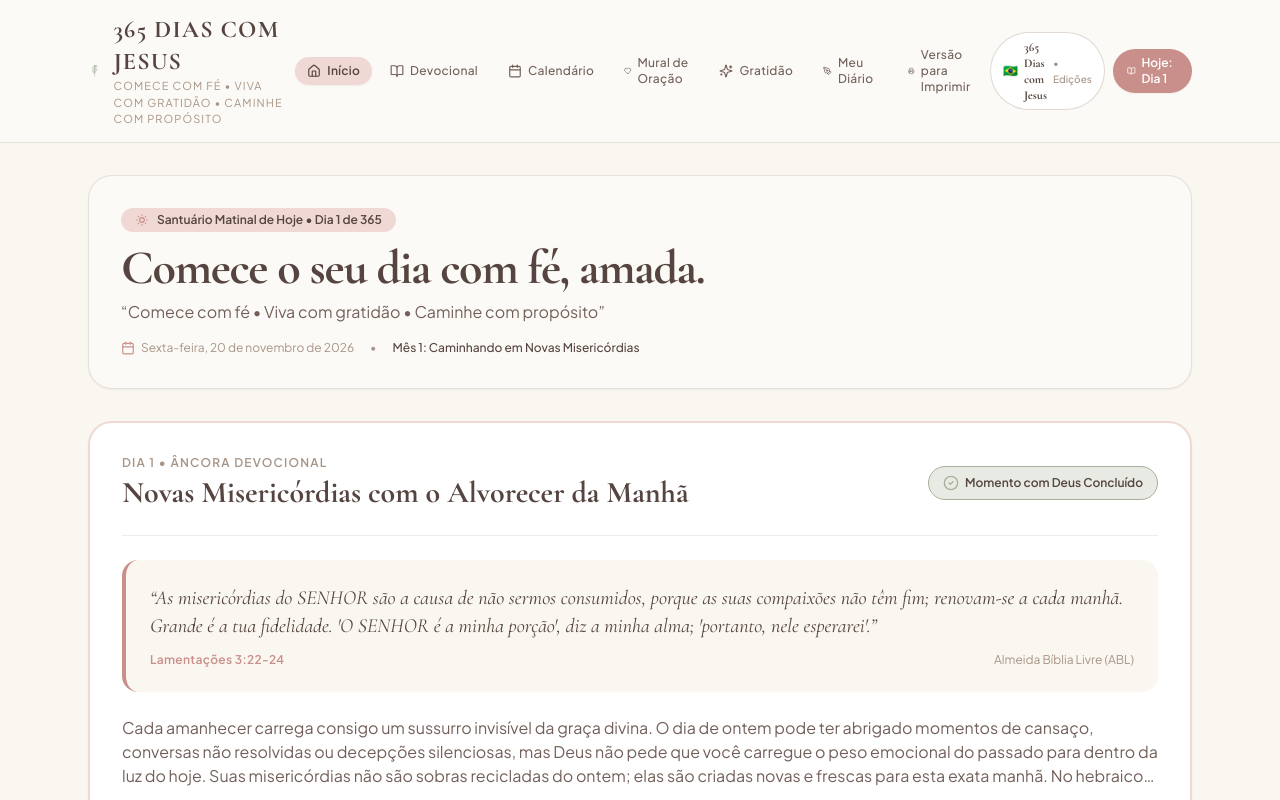
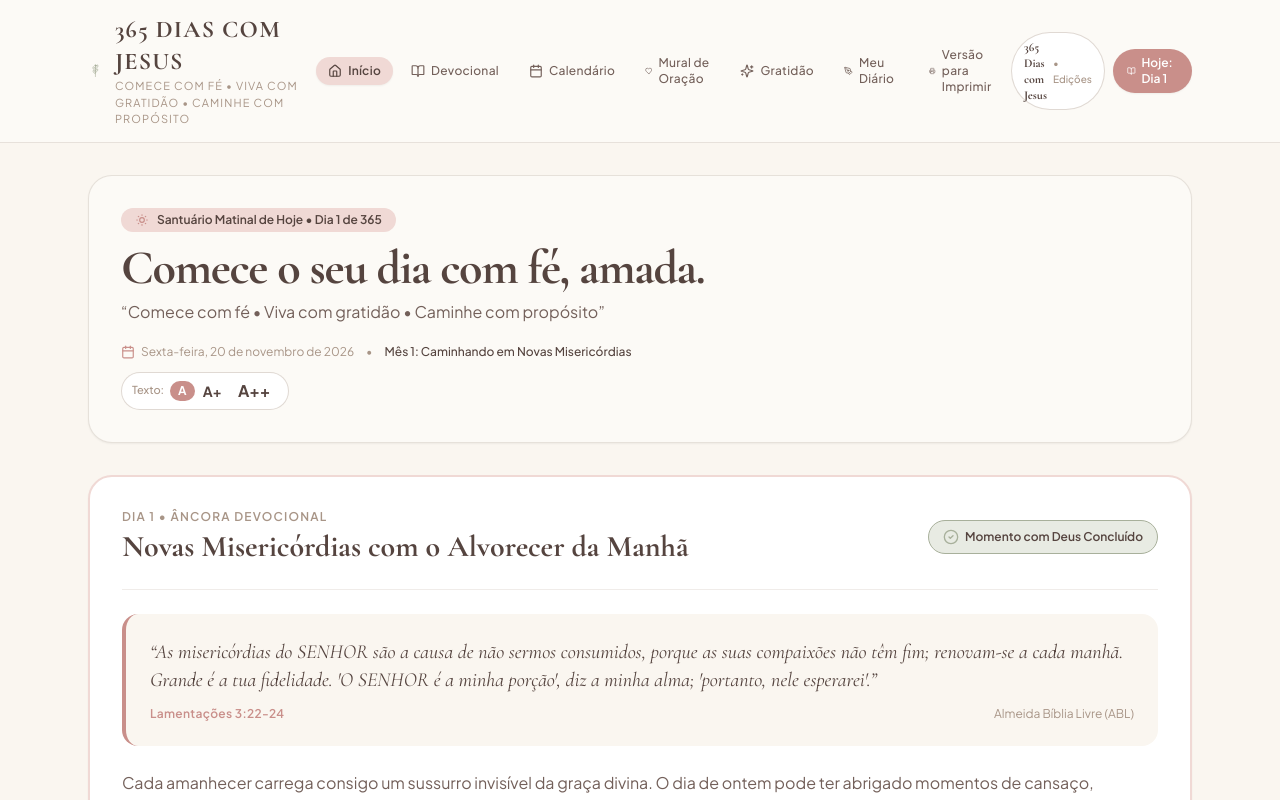
Before and after one commit to iranilma/365-days-with-jesus, a Next.js app: page /pt in a window 1280 px wide. Shown: the top 800 px of the page. Built offline with nearby package versions, Linux system fonts and the light colour scheme.

Commit message:
fix(ui): remove navigation flag, restore compact A/A+/A++ controls on dashboard and clean devotional action bar

```diff
--- a/src/components/Navigation.tsx
+++ b/src/components/Navigation.tsx
@@ -90,11 +90,9 @@ export function Navigation() {
               className="inline-flex items-center gap-1.5 px-3 py-1.5 rounded-full bg-white border border-sanctuary-taupeLight/80 text-sanctuary-cocoa text-xs font-medium hover:bg-sanctuary-blushLight transition-colors shadow-xs"
               title={isPt ? "Ver todas as edições do produto" : "View all product editions"}
             >
-              <span className="text-xs" role="img" aria-hidden="true">
-                {isPt ? "🇧🇷" : "🇬🇧"}
-              </span>
-              <span className="font-serif font-bold text-xs hidden sm:inline text-sanctuary-cocoa">
-                {isPt ? "365 Dias com Jesus" : "365 Days With Jesus"}
+              <span className="font-serif font-bold text-xs text-sanctuary-cocoa">
+                <span className="hidden sm:inline">{isPt ? "365 Dias com Jesus" : "365 Days With Jesus"}</span>
+                <span className="sm:hidden">{isPt ? "Edições" : "Editions"}</span>
               </span>
               <span className="text-[10px] text-sanctuary-taupe hidden md:inline">
                 {isPt ? "• Edições" : "• Editions"}
--- a/src/components/views/DashboardView.tsx
+++ b/src/components/views/DashboardView.tsx
@@ -39,6 +39,7 @@ export function DashboardView({ edition }: DashboardViewProps) {
   const basePrefix = isPt ? "/pt-br" : "/en";
 
   const [mounted, setMounted] = useState(false);
+  const [fontSize, setFontSize] = useState<"normal" | "large" | "xlarge">("normal");
   const [userState, setUserState] = useState<UserDevotionalState | null>(null);
   const [prayers, setPrayers] = useState<PrayerItem[]>([]);
   const [todayGratitude, setTodayGratitude] = useState<Partial<GratitudeEntry>>({
@@ -63,6 +64,13 @@ export function DashboardView({ edition }: DashboardViewProps) {
 
   useEffect(() => {
     setMounted(true);
+    try {
+      const saved = localStorage.getItem("sanctuary_font_size") as "normal" | "large" | "xlarge" | null;
+      if (saved && ["normal", "large", "xlarge"].includes(saved)) {
+        setFontSize(saved);
+      }
+    } catch {}
+
     const state = getUserState();
     setUserState(state);
 
@@ -76,6 +84,19 @@ export function DashboardView({ edition }: DashboardViewProps) {
       setTodayGratitude(found);
     }
   }, []);
+
+  const handleSetFontSize = (size: "normal" | "large" | "xlarge") => {
+    setFontSize(size);
+    try {
+      localStorage.setItem("sanctuary_font_size", size);
+    } catch {}
+  };
+
+  const getFontSizeClass = () => {
+    if (fontSize === "large") return "text-lg leading-relaxed";
+    if (fontSize === "xlarge") return "text-xl leading-loose";
+    return "text-base leading-relaxed";
+  };
 
   const handleToggleComplete = () => {
     if (!todayDevotional) return;
@@ -131,7 +152,8 @@ export function DashboardView({ edition }: DashboardViewProps) {
             &ldquo;{t("common.tagline")}&rdquo;
           </p>
 
-          <div className="mt-4 flex flex-wrap items-center gap-4 text-xs text-sanctuary-taupe">
+          <div className="mt-4 flex flex-wrap items-center justify-between gap-3 pt-1">
+            <div className="flex flex-wrap items-center gap-3 text-xs text-sanctuary-taupe">
               <span className="flex items-center gap-1.5">
                 <Calendar className="w-3.5 h-3.5 text-sanctuary-rose" />
                 {formatFullDevotionalDate(new Date(), activeLang)}
@@ -140,6 +162,57 @@ export function DashboardView({ edition }: DashboardViewProps) {
               <span className="font-medium text-sanctuary-cocoa">
                 {t("common.monthCount", { month: 1 })}: {currentTheme.theme_title}
               </span>
+            </div>
+
+            {/* Compact Text Size Selector (A / A+ / A++) */}
+            <div
+              className="inline-flex items-center bg-white border border-sanctuary-taupeLight/80 rounded-full px-2.5 py-1 shadow-xs"
+              role="group"
+              aria-label={isPt ? "Tamanho do texto" : "Text size options"}
+            >
+              <span className="text-[11px] mr-1.5 text-sanctuary-taupe select-none font-medium">
+                {isPt ? "Texto:" : "Text:"}
+              </span>
+              <button
+                type="button"
+                onClick={() => handleSetFontSize("normal")}
+                className={`px-2 py-0.5 rounded-full text-xs font-bold transition-all cursor-pointer ${
+                  fontSize === "normal"
+                    ? "bg-sanctuary-rose text-white shadow-xs"
+                    : "text-sanctuary-cocoa hover:text-sanctuary-rose"
+                }`}
+                title={isPt ? "Tamanho normal (A)" : "Normal text size (A)"}
+                aria-pressed={fontSize === "normal"}
+              >
+                A
+              </button>
+              <button
+                type="button"
+                onClick={() => handleSetFontSize("large")}
+                className={`px-2 py-0.5 rounded-full text-sm font-bold transition-all cursor-pointer ${
+                  fontSize === "large"
+                    ? "bg-sanctuary-rose text-white shadow-xs"
+                    : "text-sanctuary-cocoa hover:text-sanctuary-rose"
+                }`}
+                title={isPt ? "Tamanho grande (A+)" : "Large text size (A+)"}
+                aria-pressed={fontSize === "large"}
+              >
+                A+
+              </button>
+              <button
+                type="button"
+                onClick={() => handleSetFontSize("xlarge")}
+                className={`px-2 py-0.5 rounded-full text-base font-bold transition-all cursor-pointer ${
+                  fontSize === "xlarge"
+                    ? "bg-sanctuary-rose text-white shadow-xs"
+                    : "text-sanctuary-cocoa hover:text-sanctuary-rose"
+                }`}
+                title={isPt ? "Tamanho extra grande (A++)" : "Extra large text size (A++)"}
+                aria-pressed={fontSize === "xlarge"}
+              >
+                A++
+              </button>
+            </div>
           </div>
         </div>
       </div>
@@ -232,7 +305,7 @@ export function DashboardView({ edition }: DashboardViewProps) {
           </div>
 
           {/* Reflection Snippet & Actions */}
-          <p className="text-sm sm:text-base text-sanctuary-cocoaLight leading-relaxed line-clamp-3">
+          <p className={`text-sanctuary-cocoaLight line-clamp-3 ${getFontSizeClass()}`}>
             {todayDevotional.reflection_body}
           </p>
 
--- a/src/components/views/DevotionalView.tsx
+++ b/src/components/views/DevotionalView.tsx
@@ -227,42 +227,8 @@ export function DevotionalView({ edition, dayNumber }: DevotionalViewProps) {
           </p>
         </div>
 
-        {/* Toolbar: Font Size, Complete Toggle, Favorite & Share */}
-        <div className="flex flex-wrap items-center justify-between gap-4 py-3 px-4 bg-sanctuary-ivoryLight rounded-2xl border border-sanctuary-taupeLight/50 text-xs">
-          <div className="flex items-center gap-2">
-            <span className="text-sanctuary-taupe font-medium">{t("devotional.textSizeLabel")}:</span>
-            <button
-              onClick={() => handleSetFontSize("normal")}
-              className={`px-2 py-1 rounded-md text-xs font-medium transition-colors ${
-                fontSize === "normal"
-                  ? "bg-sanctuary-rose text-white shadow-xs"
-                  : "bg-white text-sanctuary-cocoa border border-sanctuary-taupeLight"
-              }`}
-            >
-              {t("devotional.textSizeNormal")}
-            </button>
-            <button
-              onClick={() => handleSetFontSize("large")}
-              className={`px-2 py-1 rounded-md text-sm font-medium transition-colors ${
-                fontSize === "large"
-                  ? "bg-sanctuary-rose text-white shadow-xs"
-                  : "bg-white text-sanctuary-cocoa border border-sanctuary-taupeLight"
-              }`}
-            >
-              {t("devotional.textSizeLarge")}
-            </button>
-            <button
-              onClick={() => handleSetFontSize("xlarge")}
-              className={`px-2 py-1 rounded-md text-base font-medium transition-colors ${
-                fontSize === "xlarge"
-                  ? "bg-sanctuary-rose text-white shadow-xs"
-                  : "bg-white text-sanctuary-cocoa border border-sanctuary-taupeLight"
-              }`}
-            >
-              {t("devotional.textSizeExtraLarge")}
-            </button>
-          </div>
-
+        {/* Action Toolbar: Favorite, Complete Toggle, Share & Print */}
+        <div className="flex flex-wrap items-center justify-between gap-3 py-3 px-4 bg-sanctuary-ivoryLight rounded-2xl border border-sanctuary-taupeLight/50 text-xs">
           <div className="flex items-center gap-2">
             <button
               onClick={handleToggleFavorite}
@@ -290,7 +256,9 @@ export function DevotionalView({ edition, dayNumber }: DevotionalViewProps) {
               />
               <span>{completed ? t("common.markedCompleted") : t("common.markAsCompleted")}</span>
             </button>
+          </div>
 
+          <div className="flex items-center gap-2">
             <button
               onClick={handleShare}
               className="p-2 rounded-full bg-white border border-sanctuary-taupeLight text-sanctuary-cocoa hover:bg-sanctuary-blushLight transition-colors"
```
Lines whose indentation alone changed are shown as unchanged.
